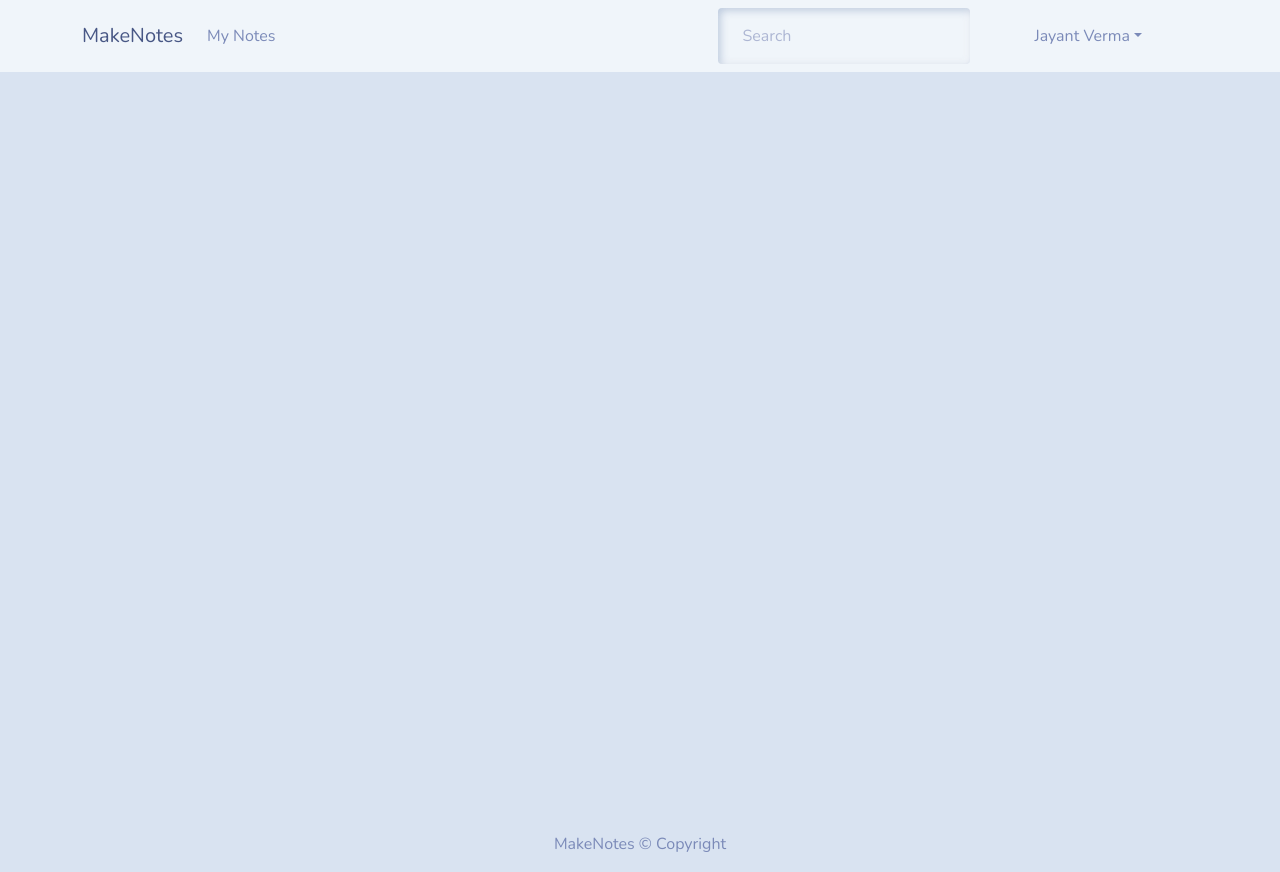
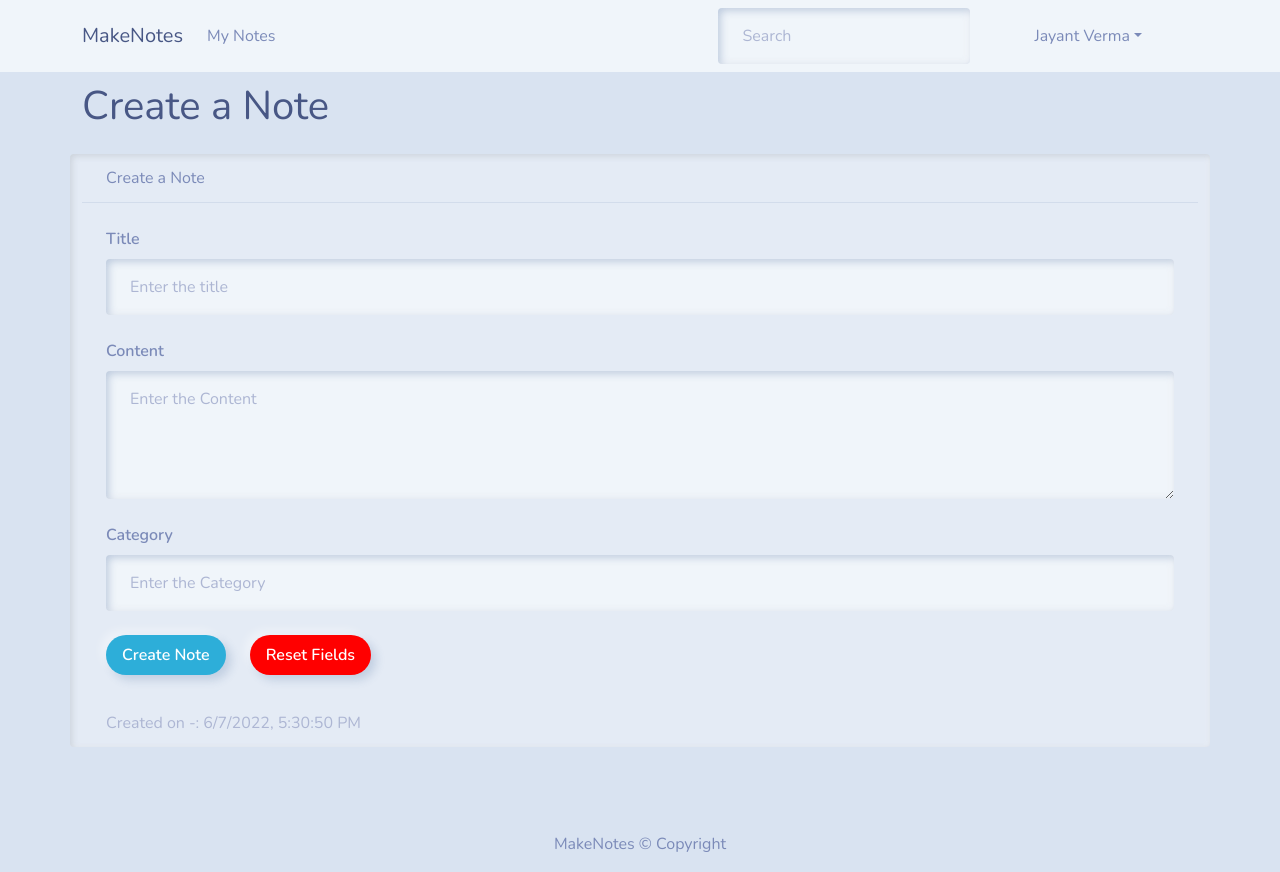
Before and after one commit to iamvermajayant/MakeNotesMERN, a React (Create React App) app in the folder frontend/: page /createnote in a window 1280 px wide. Built offline with nearby package versions, Linux system fonts and the light colour scheme.

Commit message:
added create note redux function

```diff
--- /dev/null
+++ b/frontend/src/Actions/notesAction.js
@@ -0,0 +1,75 @@
+import {
+  NOTES_CREATE_FAIL,
+  NOTES_CREATE_REQUEST,
+  NOTES_CREATE_SUCCESS,
+  NOTES_REGISTER_FAIL,
+  NOTES_REGISTER_REQUEST,
+  NOTES_REGISTER_SUCCESS,
+} from "../constants/notesConstants";
+import axios from "axios";
+
+export const listNotes = () => async (dispatch, getState) => {
+  try {
+    dispatch({
+      type: NOTES_REGISTER_REQUEST,
+    });
+
+    const {
+      userLogin: { userInfo },
+    } = getState();
+
+    const config = {
+      headers: {
+        Authorization: `Bearer ${userInfo.token}`,
+      },
+    };
+
+    const { data } = await axios.get(`/api/notes`, config);
+
+    dispatch({
+      type: NOTES_REGISTER_SUCCESS,
+      payload: data,
+    });
+  } catch (error) {
+    const message =
+      error.response && error.response.data.message
+        ? error.response.data.message
+        : error.message;
+    dispatch({
+      type: NOTES_REGISTER_FAIL,
+      payload: message,
+    });
+  }
+};
+
+export const createNoteAction = (title, content, category) => async (dispatch, getState) => {
+    try {
+      dispatch({ type: NOTES_CREATE_REQUEST });
+
+      const {
+        userLogin: { userInfo },
+      } = getState();
+
+      const config = {
+        headers: {
+          "content-type": "application/json",
+          authorization: `Bearer  ${userInfo.token}`,
+        },
+      };
+
+      const { data } = await axios.post(
+        `api/notes/create`,
+        { title, content, category },
+        config
+      );
+
+      dispatch({ type: NOTES_CREATE_SUCCESS, payload: data });
+    } catch (error) {
+      const message =
+        error.response && error.response.data.message
+          ? error.response.data.message
+          : error.message;
+
+      dispatch({ type: NOTES_CREATE_FAIL, payload: message });
+    }
+  };
--- a/frontend/src/App.js
+++ b/frontend/src/App.js
@@ -6,6 +6,7 @@ import { BrowserRouter, Route, Routes } from "react-router-dom";
 import MyNotes from './screen/mynotes/MyNotes';
 import Register from "./components/Authentication/Register";
 import Login from "./components/Authentication/Login";
+import CreateNote from "./screen/CreateNote/CreateNote";
 
 function App() {
   return (
@@ -17,6 +18,7 @@ function App() {
             <Route path="/" element={<LandingPage/>}></Route>
             <Route path="/login" element={<Login/>}></Route>
             <Route path="/register" element={<Register/>}></Route>
+            <Route path="/createnote" element={<CreateNote/>}></Route>
             <Route path="/mynotes" element={<MyNotes/>}></Route>
           </Routes>
         </main>
--- /dev/null
+++ b/frontend/src/Reducers/notesReducer.js
@@ -0,0 +1,27 @@
+import { NOTES_REGISTER_FAIL, NOTES_REGISTER_REQUEST, NOTES_REGISTER_SUCCESS, NOTES_CREATE_REQUEST, NOTES_CREATE_SUCCESS, NOTES_CREATE_FAIL } from "../constants/notesConstants"
+
+export const notesReducer = (state = {notes : []}, action) => {
+    switch (action.type) {
+        case NOTES_REGISTER_REQUEST:
+            return {loading: true}
+        case NOTES_REGISTER_SUCCESS:
+            return {loading: false , notes : action.payload}
+        case NOTES_REGISTER_FAIL:
+            return {loading: false, error: action.payload}
+        default:
+            return state;
+    }
+}
+
+export const notesCreateReducer = (state = {} , action) => {
+    switch (action.type) {
+        case NOTES_CREATE_REQUEST:
+            return {loading: true}
+        case NOTES_CREATE_SUCCESS:
+            return {loading: false , success: true}
+        case NOTES_CREATE_FAIL:
+            return {loading:false , error: action.payload}
+        default:
+            return state;
+    }
+}
--- a/frontend/src/Store.js
+++ b/frontend/src/Store.js
@@ -2,10 +2,13 @@ import {combineReducers, createStore, applyMiddleware} from 'redux';
 import thunk from 'redux-thunk';
 import { composeWithDevTools } from 'redux-devtools-extension';
 import { userLoginReducer, userRegisterReducer } from './Reducers/userReducer';
+import { notesCreateReducer, notesReducer } from './Reducers/notesReducer';
 
 const reducer = combineReducers({
     userLogin : userLoginReducer,
     userRegister : userRegisterReducer,
+    noteList : notesReducer,
+    noteCreate : notesCreateReducer,
 });
 
 const userInfoFromStorage = localStorage.getItem('userInfo')?JSON.parse(localStorage.getItem('userInfo')):null
--- /dev/null
+++ b/frontend/src/constants/notesConstants.js
@@ -0,0 +1,7 @@
+export const NOTES_REGISTER_REQUEST = "NOTES_REGISTER";
+export const NOTES_REGISTER_SUCCESS = "NOTES_SUCCESS";
+export const NOTES_REGISTER_FAIL = "NOTES_REGISTER_FAIL";
+
+export const NOTES_CREATE_REQUEST = "NOTES_CREATE_REQUEST";
+export const NOTES_CREATE_SUCCESS = "NOTES_CREATE_SUCCESS";
+export const NOTES_CREATE_FAIL = "NOTES_CREATE_FAIL";
--- /dev/null
+++ b/frontend/src/screen/CreateNote/CreateNote.css
@@ -0,0 +1,3 @@
+.red-button{
+    padding : 0.5rem;
+}
--- /dev/null
+++ b/frontend/src/screen/CreateNote/CreateNote.js
@@ -0,0 +1,102 @@
+import React from "react";
+import { useState } from "react";
+import { Button, Card, Form } from "react-bootstrap";
+import MainScreen from "../../components/MainScreen.js";
+import ReactMarkdown from "react-markdown";
+import {useDispatch} from "react-redux";
+import {useSelector} from "react-redux";
+import './CreateNote.css';
+import { useNavigate, useLocation } from "react-router-dom";
+import { createNoteAction } from "../../Actions/notesAction.js";
+
+
+const CreateNote = () => {
+  const [title, setTitle] = useState("");
+  const [content, setContent] = useState("");
+  const [category, setCategory] = useState("");
+
+  const dispatch = useDispatch();
+  const noteCreate = useSelector((state) => state.noteCreate);
+
+  const {loading , error, note} = noteCreate;
+
+  const location = useLocation();
+  const Navigate = useNavigate();
+  console.log(location.pathname);
+
+
+  const resetHandler = () => {
+    setTitle("");
+    setContent("");
+    setCategory("");
+  };
+
+  const submitHandler = (e) => {
+    e.preventDefault();
+    if(!title || !content || !category){
+      return;
+    }
+    dispatch(createNoteAction(title, content, category));
+    Navigate(`/mynotes`);
+    resetHandler();
+  };
+
+  return (
+    <MainScreen title="Create a Note">
+      <Card>
+        <Card.Header>Create a Note</Card.Header>
+        <Card.Body>
+          <Form onSubmit={submitHandler}>
+            <Form.Group controlId = "title" className="mb-4">
+              <Form.Label>Title</Form.Label>
+              <Form.Control
+                type="text"
+                value = {title}
+                placeholder="Enter the title"
+                onChange={(e) => setTitle(e.target.value)}
+              />
+            </Form.Group>
+            <Form.Group controlId = "content" className="mb-4">
+              <Form.Label>Content</Form.Label>
+              <Form.Control
+                as = "textarea"
+                value = {content}
+                placeholder="Enter the Content"
+                rows= {4}
+                onChange={(e) => setContent(e.target.value)}
+              />
+            </Form.Group>
+            {content && (
+              <Card>
+                <Card.Header>Note Preview</Card.Header>
+                <Card.Body>
+                  <ReactMarkdown>{content}</ReactMarkdown>
+                </Card.Body>
+              </Card>
+            )}
+            <Form.Group controlId = "category" className="mb-4">
+              <Form.Label>Category</Form.Label>
+              <Form.Control
+                type="text"
+                value = {category}
+                placeholder="Enter the Category"
+                onChange={(e) => setCategory(e.target.value)}
+              />
+            </Form.Group>
+            <Button  type="submit"  variant="primary">
+                Create Note
+            </Button>
+            <Button  onClick={resetHandler} variant="danger" className="ms-4 px-3 red-button">
+              Reset Fields
+            </Button>
+          </Form>
+        </Card.Body>
+        <Card.Footer className="text-muted">
+              Created on -: {new Date().toLocaleString()}
+        </Card.Footer>
+      </Card>
+    </MainScreen>
+  );
+};
+
+export default CreateNote;
--- a/frontend/src/screen/mynotes/MyNotes.js
+++ b/frontend/src/screen/mynotes/MyNotes.js
@@ -1,37 +1,49 @@
-import React, { useEffect, useState } from "react";
+import React, { useEffect } from "react";
 import { Accordion, Badge, Button, Card } from "react-bootstrap";
 import { Link } from "react-router-dom";
 import MainScreen from "../../components/MainScreen";
 import './Mynotes.css';
-import axios from 'axios';
+import { useDispatch } from "react-redux";
+import { useSelector } from "react-redux";
+import { listNotes } from "../../Actions/notesAction";
+//import {useNavigate} from "react-router-dom";
+// import Loading from '../screen/components/Loading';
+import Loading from "../../components/Loading";
+import ErrorComponent  from '../../components/ErrorComponent';
 
 const MyNotes = () => {
-  const [notes, setNotes] = useState([]);
+  const dispatch = useDispatch();
+  const noteList = useSelector(state => state.noteList);
+
+  const {loading, notes, error} = noteList;
+  // const [notes, setNotes] = useState([]);
 
   const deleteNote = (id) => {
     if (window.confirm("Are you sure you want to delete")) {
     }
   };
 
-  const fetchNote = async () => {
-    const {data} = await axios.get('/api/notes');
-    setNotes(data);
-  }
+
 
   useEffect(() => {
-      fetchNote();
-  })
+      dispatch(listNotes());
+  },[dispatch])
 
+  // const history = useNavigate();
+  // const pathHandler = () =>{
+  //   history("/createnote")
+  // }
 
   return (
     <MainScreen title="Welcome back Jayant Verma...">
-      <Link to="createnote">
+      <Link to="/createnote">
         <Button className="btn btn-primary" size="sm">
           create Note
         </Button>
       </Link>
-
-      {notes.map((note) => (
+      {error && <ErrorComponent variant="danger">{error}</ErrorComponent>}
+      {loading && <Loading />}
+      {notes?.map((note) => (
             <Card key={note._id} style={{ margin: "10px" }}>
               <Card.Header className="d-flex align-items-center justify-content-between">
                 <span style={{ color: "black", fontSize: "20px" }}>
```
Also changed, not shown: package.json (+4 -4 lines), 2 other files (tests, documents, lock files or other folders).
